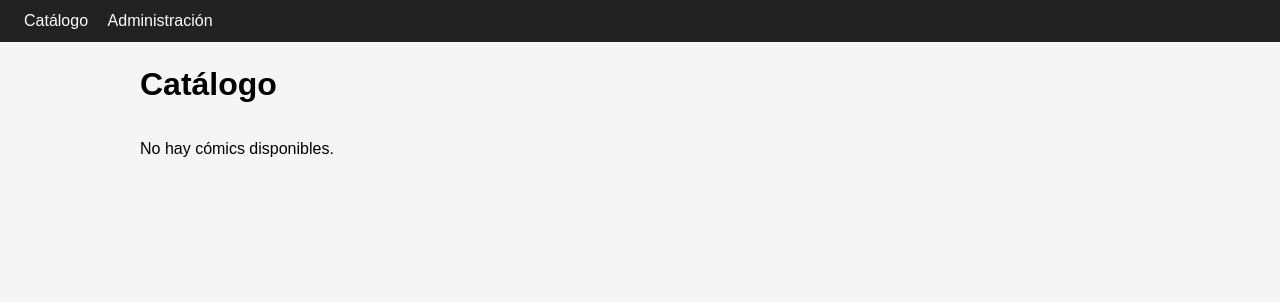
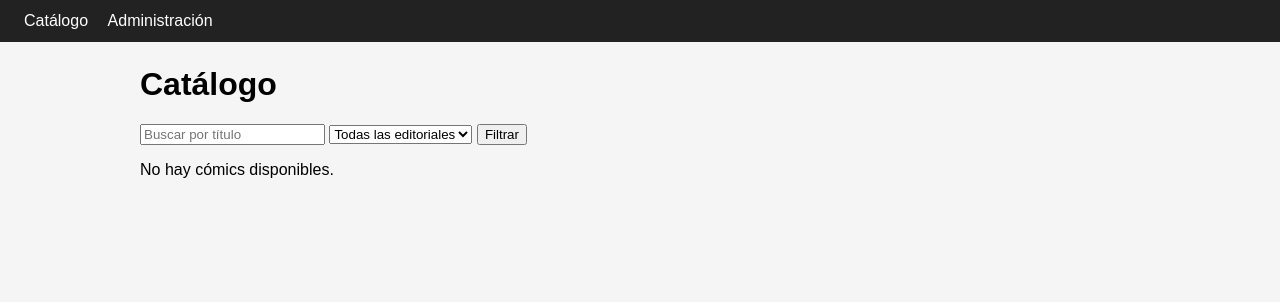
Before and after one commit to Makarenaj/Prueba_Sumativa__03, a Django app: page / in a window 1280 px wide. Shown: the top 302 px of the page. Run offline with Django 5.2, Linux system fonts and the light colour scheme; data that the repository does not hold is empty.

Commit message:
Agrega busqueda por título y filtro por editorial al catálogo

```diff
--- a/catalogo/templates/catalogo/catalogo.html
+++ b/catalogo/templates/catalogo/catalogo.html
@@ -2,6 +2,16 @@
 {% load formatos %}
 {% block contenido %}
 <h1>Catálogo</h1>
+<form method="get">
+  <input type="text" name="q" value="{{ q }}" placeholder="Buscar por título">
+  <select name="editorial">
+    <option value="">Todas las editoriales</option>
+    {% for e in editoriales %}
+      <option value="{{ e.id }}" {% if e.id|stringformat:"s" == editorial_id %}selected{% endif %}>{{ e.nombre }}</option>
+    {% endfor %}
+  </select>
+  <button type="submit">Filtrar</button>
+</form>
 <div class="grid">
   {% for comic in comics %}
     <div class="card">
--- a/catalogo/views.py
+++ b/catalogo/views.py
@@ -4,4 +4,17 @@ from .models import Comic, Editorial
 
 def catalogo(request):
     comics = Comic.objects.filter(disponible=True).select_related('editorial')
-    return render(request, 'catalogo/catalogo.html', {'comics': comics})
+    q = request.GET.get('q', '').strip()
+    editorial_id = request.GET.get('editorial', '')
+
+    if q:
+        comics = comics.filter(titulo__icontains=q)
+    if editorial_id:
+        comics = comics.filter(editorial_id=editorial_id)
+
+    return render(request, 'catalogo/catalogo.html', {
+        'comics': comics,
+        'editoriales': Editorial.objects.all(),
+        'q': q,
+        'editorial_id': editorial_id,
+    })
```
